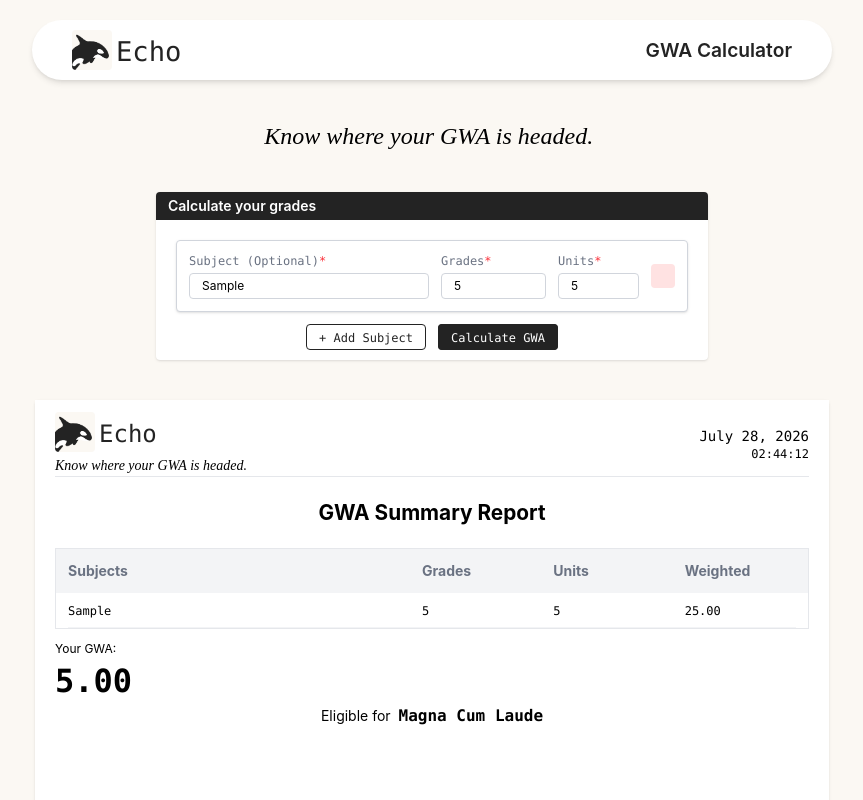
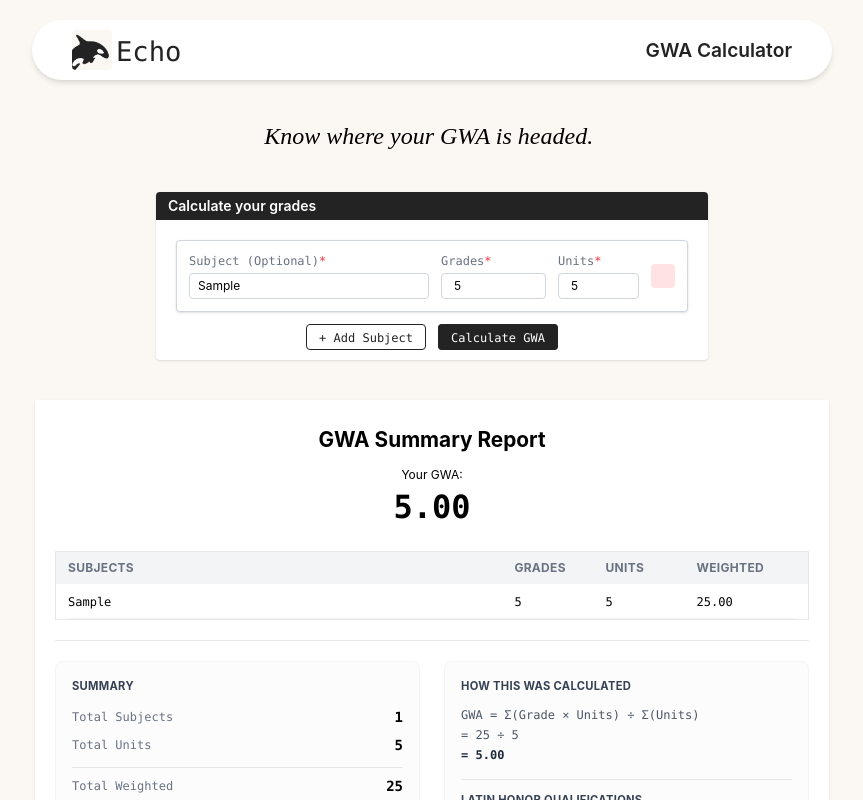
Before and after one commit to eli-fstn/Echo, a React (Vite) app: page / in a window 1280 px wide. Both pictures are taken after typing "Sample", "5", "5" into the empty fields and a click on the button "Calculate GWA". Shown: the top 800 px of the page, without its empty margins (208-1071 px from the left). Built offline with nearby package versions, Linux system fonts and the light colour scheme; some icons are missing.

Commit message:
feat(report): the UI of summary report is completed and still downloadable + implemented lazy loading in images and pages

```diff
--- a/src/App.tsx
+++ b/src/App.tsx
@@ -1,7 +1,9 @@
-import Dashboard from './pages/Dashboard'
 import ErrorBoundary from './components/common/ErrorBoundary'
 import { BrowserRouter, Routes, Route } from "react-router-dom";
-import NotFound from './pages/errors/NotFound';
+import { lazy } from 'react';
+
+const Dashboard = lazy(() => import("../src/pages/Dashboard"));
+const NotFound = lazy(() => import("../src/pages/errors/NotFound"));
 
 function App() {
   return (
--- a/src/components/layout/Footer.tsx
+++ b/src/components/layout/Footer.tsx
@@ -10,7 +10,7 @@ function Footer() {
     <div className="bg-[#232323] mt-auto h-60 w-full flex flex-col">
       <div className="flex-1 py-10 px-50">
         <div className="flex items-center gap-3">
-          <img src={logo} alt="Echo Logo" className="w-10 h-10 rounded" />
+          <img src={logo} alt="Echo Logo" className="w-10 h-10 rounded" loading="lazy"/>
           <p className="font-mono text-white mt-1 text-[1.7rem]">Echo</p>
         </div>
 
@@ -18,9 +18,7 @@ function Footer() {
       </div>
 
       <div className="pb-3">
-        <p className="text-white text-center text-xs">
-          &copy; {currentYear} Echo - GWA Calculator. Developed for academic purposes.
-        </p>
+        <p className="text-white text-center text-xs">&copy; {currentYear} Echo - GWA Calculator. Developed for academic purposes.</p>
       </div>
     </div>
   )
--- a/src/components/layout/Navbar.tsx
+++ b/src/components/layout/Navbar.tsx
@@ -5,7 +5,7 @@ function Navbar() {
     <div className="bg-white shadow-md h-15 w-200 mx-auto flex justify-center items-center mt-5 rounded-4xl cursor-pointer">
       <div className="flex flex-row items-center justify-between w-full mx-10">
         <div className="flex flex-row items-center">
-          <img src={logo} alt="Echo Logo" className="w-10 h-10 rounded mr-1" />
+          <img src={logo} alt="Echo Logo" className="w-10 h-10 rounded mr-1" loading="lazy"/>
           <p className="font-mono text-[#232323] text-[1.7rem] mt-1">Echo</p>
         </div>
         <p className="font-inter font-semibold text-[#232323] text-[1.2rem]">GWA Calculator</p>
--- a/src/components/ui/SubjectCard.tsx
+++ b/src/components/ui/SubjectCard.tsx
@@ -26,7 +26,7 @@ function SubjectCard({ subjectName, grades, units, onSubjectNameChange, onGradeC
           value={subjectName}
           onChange={(e) => onSubjectNameChange(e.target.value)}
           placeholder="e.g. Understanding The Self"
-          className="text-xs w-60 border border-gray-300 px-3 py-1 rounded outline-none focus:border-[#232323]"
+          className="text-xs w-60 border border-gray-300 px-2 py-1 rounded outline-none focus:border-[#232323]"
         />
       </div>
 
--- a/src/pages/Dashboard.tsx
+++ b/src/pages/Dashboard.tsx
@@ -5,8 +5,7 @@ import Button from "../components/ui/Button";
 import Footer from "../components/layout/Footer.tsx";
 import logo from "../assets/Echo-Logo.png";
 import { toPng } from "html-to-image";
-import { calculateGWA } from "../utils/calculateGwa.ts";
-import { calculateWeightedGrade } from "../utils/calculateGwa.ts";
+import { calculateGWA, calculateWeightedGrade, TotalUnits, TotalWeighted, LatinHonor } from "../utils/calculateGwa.ts";
 import type { Subject } from "../utils/calculateGwa.ts";
 import TypingText from "../components/ui/TypingText.tsx";
 
@@ -54,6 +53,7 @@ function Dashboard() {
     if (!scheduleRef.current) return;
     setDownloading(true);
 
+    await document.fonts.ready;
     await new Promise((resolve) =>
       requestAnimationFrame(() => requestAnimationFrame(resolve))
     );
@@ -61,7 +61,7 @@ function Dashboard() {
     try {
       const dataUrl = await toPng(scheduleRef.current);
       const link = document.createElement("a");
-      link.download = "Echo | GWA Summarization Report.png";
+      link.download = "Echo - GWA Summarization Report.png";
       link.href = dataUrl;
       link.click();
     } catch (err) {
@@ -126,31 +126,25 @@ function Dashboard() {
       </div>
 
       {/* SUMMARY REPORT */}
-      {!gwa !== null && (
+      {gwa !== null && (
         <div  className="bg-white mb-20 shadow w-198.5 mx-auto rounded">
-          <div ref={scheduleRef} className={`bg-white py-3 px-5 w-198.5 min-h-280.75`}>
+          <div ref={scheduleRef} className={`bg-white py-3 px-5 `}>
 
-            {/* HEADER */}
-            <div className="grid grid-cols-2 items-center gap-70 border-b border-b-gray-200">
-              <div className="flex flex-col items-start">
-                <div className="flex flex-row items-center">
-                  <img src={logo} alt="Echo Logo" className="w-10 h-10 rounded mr-1" />
-                  <p className="font-mono text-[#232323] mt-1 text-[1.5rem]">Echo</p>
-                </div>
-                <p className="text-sm font-[Amaranth] mt-1 italic">Know where your GWA is headed.</p>
-              </div>
-              <div className="text-right">
-                <p className="font-mono font-medium text-sm">{formattedDate}</p>
-                <p className="font-mono text-xs">{time24}</p>
-              </div>
+            <p className="font-bold text-[1.3rem] text-center mt-3">GWA Summary Report</p>
+
+            <div className="mt-3 flex flex-col text-center">
+              <p className="text-xs">Your GWA:</p>
+              <p className="font-mono text-[2rem] font-bold">{gwa}</p>
             </div>
 
-            <p className="font-bold text-[1.3rem] text-center my-5">GWA Summary Report</p>
+            {gwa !== null && parseFloat(gwa) <= 1.75 && (
+              <p className="text-sm text-center mt-3">Eligible for <span className="font-bold font-mono text-[1rem] ml-1">{gwa && LatinHonor(parseFloat(gwa))}</span></p>
+            )}
 
             {/* TABLE */}
-            <table className="border border-gray-200 w-full">
+            <table className="border border-gray-200 w-full mt-5">
               <thead>
-                <tr className="grid grid-cols-[3fr_1fr_1fr_1fr] text-sm font-bold gap-5 px-3 py-3 text-gray-500 bg-gray-100">
+                <tr className="grid grid-cols-[3fr_.5fr_.5fr_.7fr] text-xs font-bold gap-5 px-3 py-2 text-gray-500 bg-gray-100 tracking-wide uppercase">
                   <td className="">Subjects</td>
                   <td className="">Grades</td>
                   <td className="">Units</td>
@@ -159,7 +153,7 @@ function Dashboard() {
               </thead>
               <tbody>
                 {reportSubjects.map((s) => (
-                  <tr key={s.id} className="grid grid-cols-[3fr_1fr_1fr_1fr] gap-5 py-2 mx-3 border-b border-b-gray-100">
+                  <tr key={s.id} className="grid grid-cols-[3fr_.5fr_.5fr_.7fr] gap-5 py-2 mx-3 border-b border-b-gray-100">
                     <td className="text-xs font-mono mt-0.5 truncate">{s.subjectName}</td>
                     <td className="text-xs font-mono mt-0.5">{s.grade}</td>
                     <td className="text-xs font-mono mt-0.5">{s.units}</td>
@@ -169,18 +163,78 @@ function Dashboard() {
               </tbody>
             </table>
 
-            <div className="mt-3 flex flex-col">
-              <p className="text-xs">Your GWA:</p>
-              <p className="font-mono text-[2rem] font-bold">{gwa}</p>
+            {/* DETAILS */}
+            <div className="border-t border-t-gray-200 mt-5 pt-5 grid grid-cols-2 gap-6 items-start">
+              <div className="border border-gray-100 rounded-lg p-4 bg-gray-50/50">
+                <p className="font-bold text-gray-700 uppercase tracking-wide text-[0.7rem] mb-3">Summary</p>
+                <div className="flex flex-col gap-2 font-mono text-sm">
+                  <div className="flex justify-between items-center">
+                    <span className="text-gray-500 text-xs">Total Subjects</span>
+                    <span className="font-semibold">{reportSubjects.length}</span>
+                  </div>
+                  <div className="flex justify-between items-center">
+                    <span className="text-gray-500 text-xs">Total Units</span>
+                    <span className="font-semibold">{TotalUnits(reportSubjects)}</span>
+                  </div>
+                  <div className="flex justify-between items-center border-t border-gray-200 pt-2 mt-1">
+                    <span className="text-gray-500 text-xs">Total Weighted</span>
+                    <span className="font-semibold">{TotalWeighted(reportSubjects)}</span>
+                  </div>
+                </div>
+              </div>
+
+              <div className="border border-gray-100 rounded-lg p-4 bg-gray-50/50">
+                <p className="font-bold text-gray-700 uppercase tracking-wide text-[0.7rem] mb-3">How this was calculated</p>
+                <div className="font-mono text-xs text-gray-600 flex flex-col gap-1">
+                  <p>GWA = Σ(Grade × Units) ÷ Σ(Units)</p>
+                  <p>= {TotalWeighted(reportSubjects)} ÷ {TotalUnits(reportSubjects)}</p>
+                  <p className="font-bold text-gray-800">= {gwa}</p>
+                </div>
+
+                <div className="mt-4 pt-3 border-t border-gray-200">
+                  <p className="font-bold text-gray-700 uppercase tracking-wide text-[0.7rem] mb-2">Latin Honor Qualifications</p>
+                  <div className="flex flex-col gap-1 font-mono text-xs">
+                    <div className="flex justify-between">
+                      <span className="text-gray-500">Summa Cum Laude</span>
+                      <span>1.00 – 1.20</span>
+                    </div>
+                    <div className="flex justify-between">
+                      <span className="text-gray-500">Magna Cum Laude</span>
+                      <span>1.21 – 1.45</span>
+                    </div>
+                    <div className="flex justify-between">
+                      <span className="text-gray-500">Cum Laude</span>
+                      <span>1.46 – 1.75</span>
+                    </div>
+                  </div>
+                </div>
+              </div>
             </div>
 
-            <p className="text-sm text-center mb-5">Eligible for <span className="font-bold font-mono text-[1rem] ml-1">Magna Cum Laude</span></p>
+            {/* LICENSE */}
+            <div className="border-t border-t-gray-200 my-5 pt-5">
+              <p className="text-xs text-center text-gray-500">Generated with</p>
+              <div className="grid grid-cols-2 items-center gap-70">
+                <div className="flex flex-col items-start">
+                  <div className="flex flex-row items-center">
+                    <img src={logo} alt="Echo Logo" className="w-7 h-7 rounded mr-1" loading="lazy"/>
+                    <p className="font-mono text-[#232323] mt-1 text-[1.2rem]">Echo</p>
+                  </div>
+                  <p className="text-xs font-[Amaranth] mt-1 italic">Know where your GWA is headed.</p>
+                </div>
+                <div className="text-right">
+                  <p className="font-mono font-medium text-sm">{formattedDate}</p>
+                  <p className="font-mono text-gray-500 text-xs">{time24}</p>
+                </div>
+              </div>
+            </div>
+
           </div>
 
             {subjects.length > 0 && (
               <div className="text-center my-5">
                 <Button onClick={() => handleDownload()} disabled={downloading}>
-                  <span className={`border border-gray-200 text-sm font-mono mt-0.5 font-semibold bg-[#232323] text-white rounded-md shadow px-4 py-1 hover:scale-105 transition-all duration-100`}>{downloading ? "Downloading..." : "Download"}</span>
+                  <span className={`border border-gray-200 text-sm font-mono mt-0.5 font-semibold bg-[#232323] text-white rounded-md shadow px-4 py-1 hover:scale-105 transition-all duration-100`}>{downloading ? "Downloading..." : "Download Report"}</span>
                 </Button>
               </div>
             )}
--- a/src/utils/calculateGwa.ts
+++ b/src/utils/calculateGwa.ts
@@ -32,3 +32,28 @@ export function calculateGWA(subjects: Subject[]): string {
 
   return totalUnits > 0 ? (totalGradeUnits / totalUnits).toFixed(2) : "—";
 }
+
+export function TotalUnits(subjects: Subject[]): number {
+  return subjects.reduce((sum, s) => {
+    const units = parseFloat(s.units);
+    return isNaN(units) ? sum : sum + units;
+  }, 0);
+}
+
+export function TotalWeighted(subjects: Subject[]): number {
+  return subjects.reduce((sum, s) => {
+    const grade = parseFloat(s.grade);
+    const units = parseFloat(s.units);
+    return isNaN(grade) || isNaN(units) ? sum : sum + grade * units;
+  }, 0);
+}
+
+export function LatinHonor(gwa: number) {
+  if (gwa >= 1.00 && gwa <= 1.20) {
+    return "Summa Cum Laude";
+  } else if (gwa >= 1.21 && gwa <= 1.45) {
+    return "Magna Cum Laude";
+  } else if (gwa >= 1.46 && gwa <= 1.75) {
+    return "Cum Laude";
+  }
+}
```
